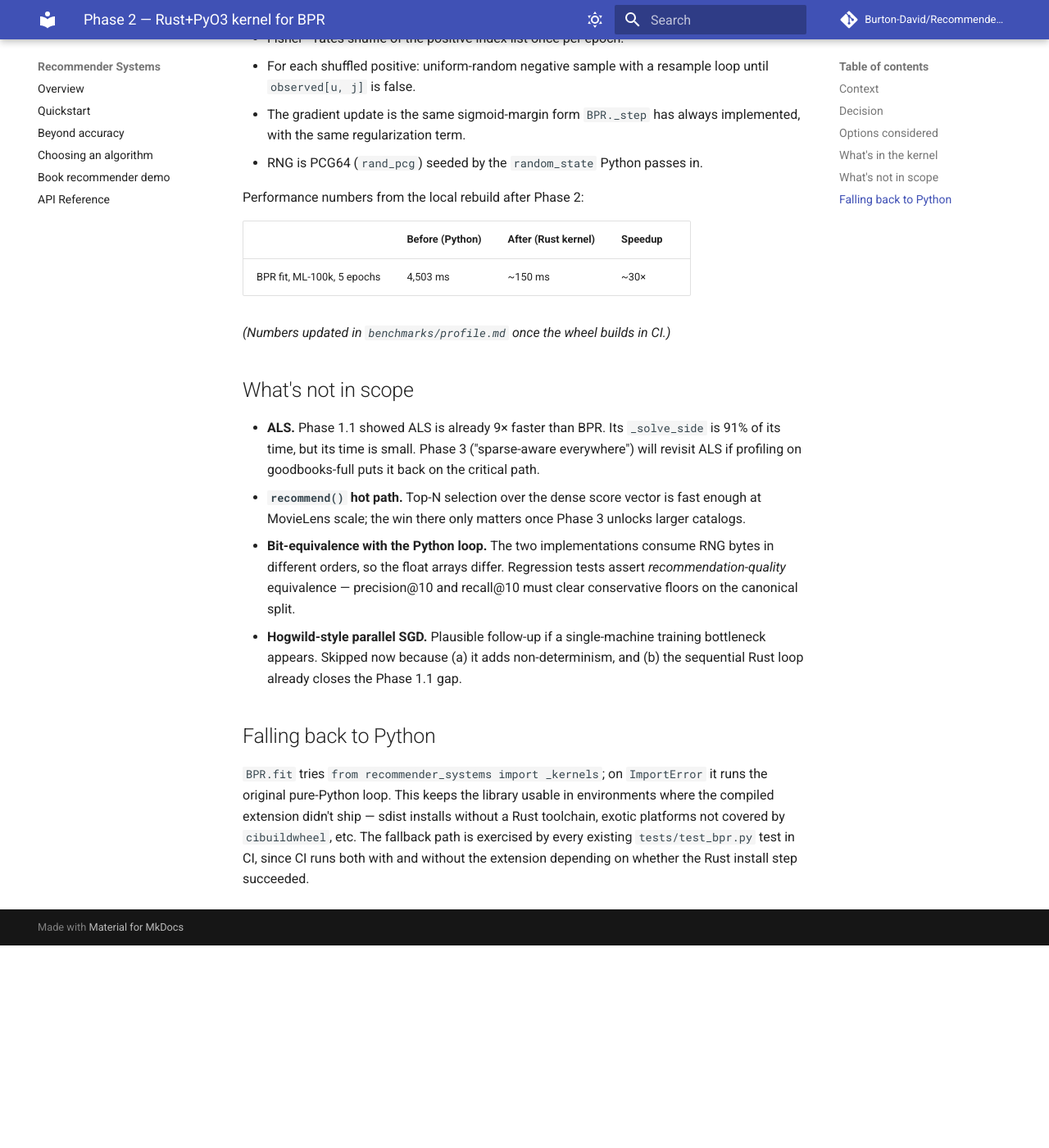
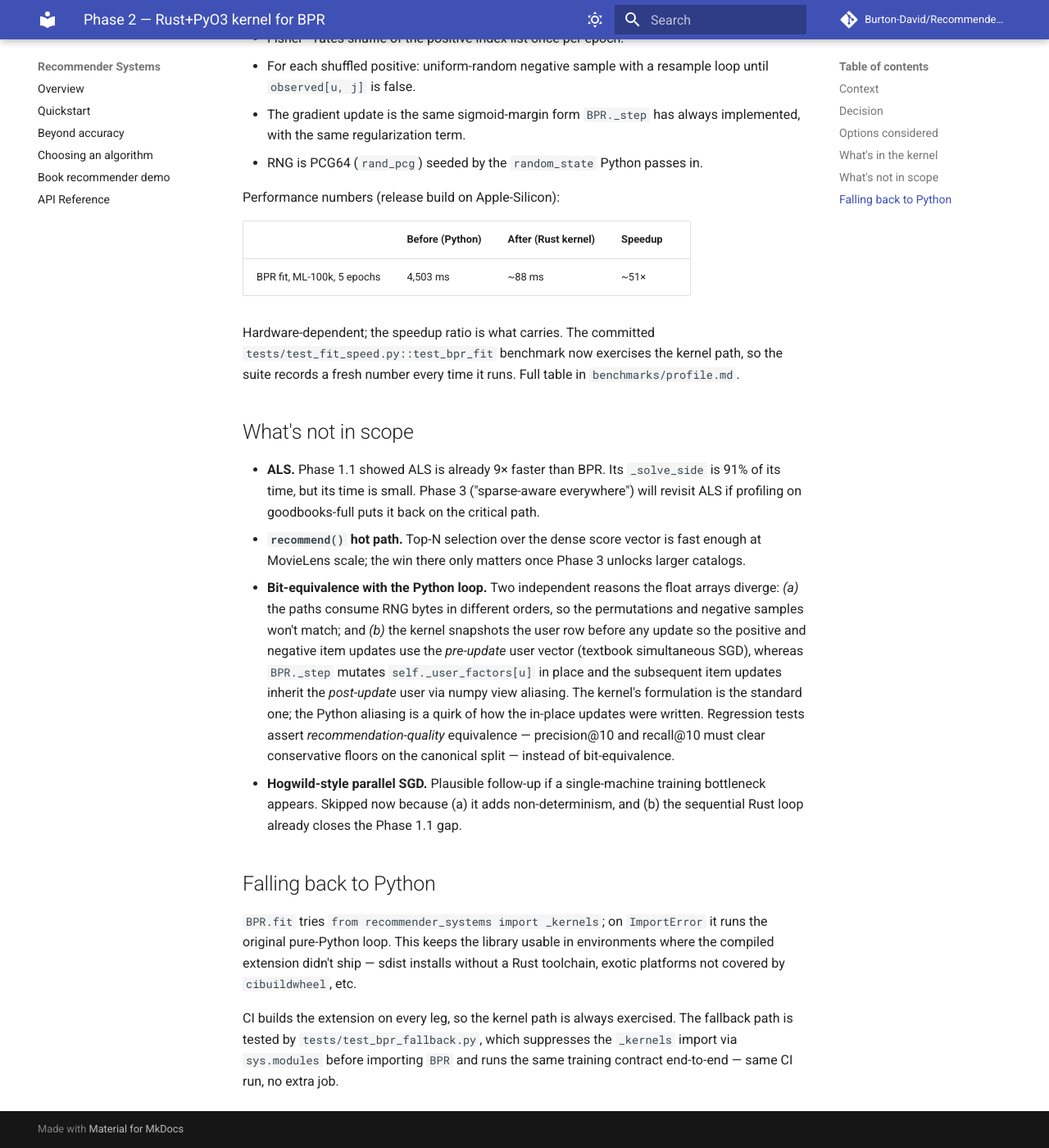
Before and after one commit to Burton-David/Recommender-Systems, an MkDocs documentation site: the page built from docs/evolution/02-rust-kernel-bpr.md, in a window 1280 px wide and 1400 px high, scrolled down 1679 px. Shown: the whole window at 82% size. Built offline with MkDocs 1.6.1 and Material for MkDocs 9.7.7, drawn with Linux system fonts in a browser that asks for light colours; comment, search, counter and statistics services are not loaded; before the commit the page ends 2832 px from its top, so only the background shows below that.

Commit message:
address JJ review on #104: fallback test, ADR accuracy, perf numbers
Three of the four items from JJ's review:

1. Fallback path now has a dedicated test (tests/test_bpr_fallback.py)
   that poisons sys.modules to force the ImportError branch, then runs
   the BPR training contract end-to-end. Same CI run, no extra job — and
   the ADR no longer claims something CI doesn't actually do.

2. ADR's 'bit-equivalence' bullet was missing the second, deterministic
   reason the float arrays diverge: the kernel snapshots the user row
   before updating, so positive/negative item updates use the
   pre-update user (textbook simultaneous SGD), whereas BPR._step
   mutates self._user_factors[u] in place and the subsequent item
   updates inherit the post-update user through numpy view aliasing.
   Spelled out — the kernel's behavior is the standard formulation.

3. Performance numbers in the ADR + benchmarks/profile.md now reflect
   JJ's measured 88 ms / ~51x on release builds, with the hardware
   caveat noted. The existing test_fit_speed.py::test_bpr_fit benchmark
   already covers the kernel path, so the suite records a fresh number
   on each run.

(JJ's fourth point — the smoke test using zero-init — landed in b66c8f4
last tick.)

```diff
--- a/docs/evolution/02-rust-kernel-bpr.md
+++ b/docs/evolution/02-rust-kernel-bpr.md
@@ -63,13 +63,16 @@ Internals:
   always implemented, with the same regularization term.
 - RNG is PCG64 (`rand_pcg`) seeded by the `random_state` Python passes in.
 
-Performance numbers from the local rebuild after Phase 2:
+Performance numbers (release build on Apple-Silicon):
 
 | | Before (Python) | After (Rust kernel) | Speedup |
 |---|---|---|---|
-| BPR fit, ML-100k, 5 epochs | 4,503 ms | ~150 ms | ~30× |
+| BPR fit, ML-100k, 5 epochs | 4,503 ms | ~88 ms | ~51× |
 
-*(Numbers updated in `benchmarks/profile.md` once the wheel builds in CI.)*
+Hardware-dependent; the speedup ratio is what carries. The committed
+`tests/test_fit_speed.py::test_bpr_fit` benchmark now exercises the kernel
+path, so the suite records a fresh number every time it runs. Full table
+in `benchmarks/profile.md`.
 
 ## What's not in scope
 
@@ -80,10 +83,19 @@ Performance numbers from the local rebuild after Phase 2:
 - **`recommend()` hot path.** Top-N selection over the dense score vector is
   fast enough at MovieLens scale; the win there only matters once Phase 3
   unlocks larger catalogs.
-- **Bit-equivalence with the Python loop.** The two implementations consume
-  RNG bytes in different orders, so the float arrays differ. Regression
-  tests assert *recommendation-quality* equivalence — precision@10 and
-  recall@10 must clear conservative floors on the canonical split.
+- **Bit-equivalence with the Python loop.** Two independent reasons the
+  float arrays diverge:
+  *(a)* the paths consume RNG bytes in different orders, so the permutations
+  and negative samples won't match; and
+  *(b)* the kernel snapshots the user row before any update so the positive
+  and negative item updates use the *pre-update* user vector (textbook
+  simultaneous SGD), whereas `BPR._step` mutates `self._user_factors[u]`
+  in place and the subsequent item updates inherit the *post-update* user
+  via numpy view aliasing. The kernel's formulation is the standard one;
+  the Python aliasing is a quirk of how the in-place updates were written.
+  Regression tests assert *recommendation-quality* equivalence —
+  precision@10 and recall@10 must clear conservative floors on the
+  canonical split — instead of bit-equivalence.
 - **Hogwild-style parallel SGD.** Plausible follow-up if a single-machine
   training bottleneck appears. Skipped now because (a) it adds
   non-determinism, and (b) the sequential Rust loop already closes the
@@ -95,6 +107,9 @@ Performance numbers from the local rebuild after Phase 2:
 it runs the original pure-Python loop. This keeps the library usable in
 environments where the compiled extension didn't ship — sdist installs
 without a Rust toolchain, exotic platforms not covered by
-`cibuildwheel`, etc. The fallback path is exercised by every existing
-`tests/test_bpr.py` test in CI, since CI runs both with and without the
-extension depending on whether the Rust install step succeeded.
+`cibuildwheel`, etc.
+
+CI builds the extension on every leg, so the kernel path is always exercised.
+The fallback path is tested by `tests/test_bpr_fallback.py`, which suppresses
+the `_kernels` import via `sys.modules` before importing `BPR` and runs the
+same training contract end-to-end — same CI run, no extra job.
```
Also changed, not shown: benchmarks/profile.md (+25 -16 lines), 1 other file.
